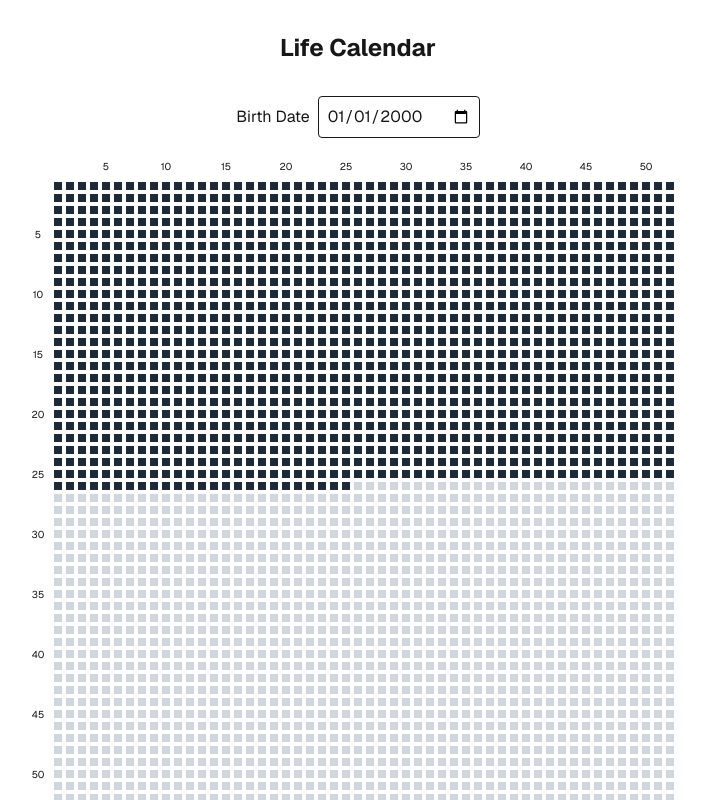
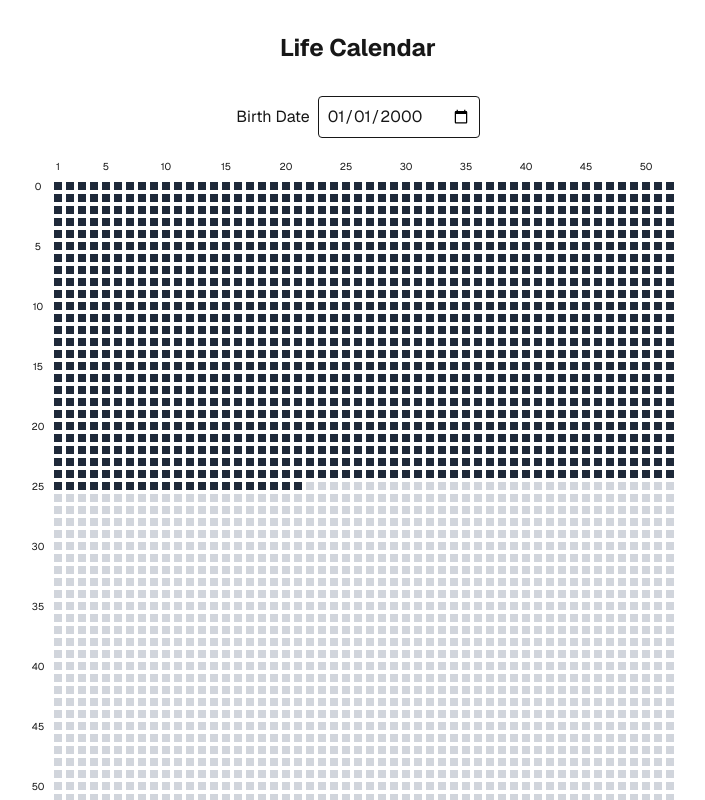
Before and after one commit to qkitzero/life-calendar-frontend, a Next.js app: page / in a window 1280 px wide. Shown: the top 800 px of the page, without its empty margins (282-987 px from the left). Built offline with nearby package versions, Linux system fonts and the light colour scheme.

Commit message:
fix: lived weeks logic

```diff
--- a/src/features/Calendar.tsx
+++ b/src/features/Calendar.tsx
@@ -4,15 +4,32 @@ import { useState } from "react";
 
 const MAX_YEARS = 80;
 const WEEKS_PER_YEAR = 52;
-const TOTAL_WEEKS = MAX_YEARS * WEEKS_PER_YEAR;
 
 export default function Calendar() {
   const [birthDateStr, setBirthDateStr] = useState("2000-01-01");
 
   const birthDate = new Date(birthDateStr);
   const now = new Date();
-  const diffInMs = now.getTime() - birthDate.getTime();
-  const livedWeeks = Math.floor(diffInMs / (1000 * 60 * 60 * 24 * 7));
+  const diff = now.getTime() - birthDate.getTime();
+  const years = new Date(diff).getUTCFullYear() - 1970;
+  const isBirthDatePassedThisYear =
+    now.getTime() >
+    new Date(
+      now.getUTCFullYear(),
+      birthDate.getMonth(),
+      birthDate.getDate()
+    ).getTime();
+  const birthDateYearOffset = isBirthDatePassedThisYear ? 0 : 1;
+  const lastBirthDate = new Date(
+    now.getUTCFullYear() - birthDateYearOffset,
+    birthDate.getMonth(),
+    birthDate.getDate()
+  );
+  const daysSinceLastBirthDate = Math.floor(
+    (now.getTime() - lastBirthDate.getTime()) / (1000 * 60 * 60 * 24)
+  );
+  const livedWeeks =
+    years * WEEKS_PER_YEAR + Math.floor(daysSinceLastBirthDate / 7);
 
   return (
     <div>
@@ -34,7 +51,7 @@ export default function Calendar() {
           {Array.from({ length: WEEKS_PER_YEAR + 1 }).map((_, week) => (
             <div key={week} className="w-2 h-2 relative">
               <span className="absolute -top-4 inset-0 flex justify-center items-center text-[10px]">
-                {week % 5 === 0 && week !== 0 ? week : ""}
+                {(week % 5 === 0 && week !== 0) || week === 1 ? week : ""}
               </span>
             </div>
           ))}
@@ -44,7 +61,7 @@ export default function Calendar() {
           <div key={year} className="grid grid-cols-53 gap-1">
             <div className="relative">
               <span className="absolute -left-4 inset-0 flex justify-center items-center text-[10px]">
-                {(year + 1) % 5 === 0 ? year + 1 : ""}
+                {year % 5 === 0 ? year : ""}
               </span>
             </div>
 
```
